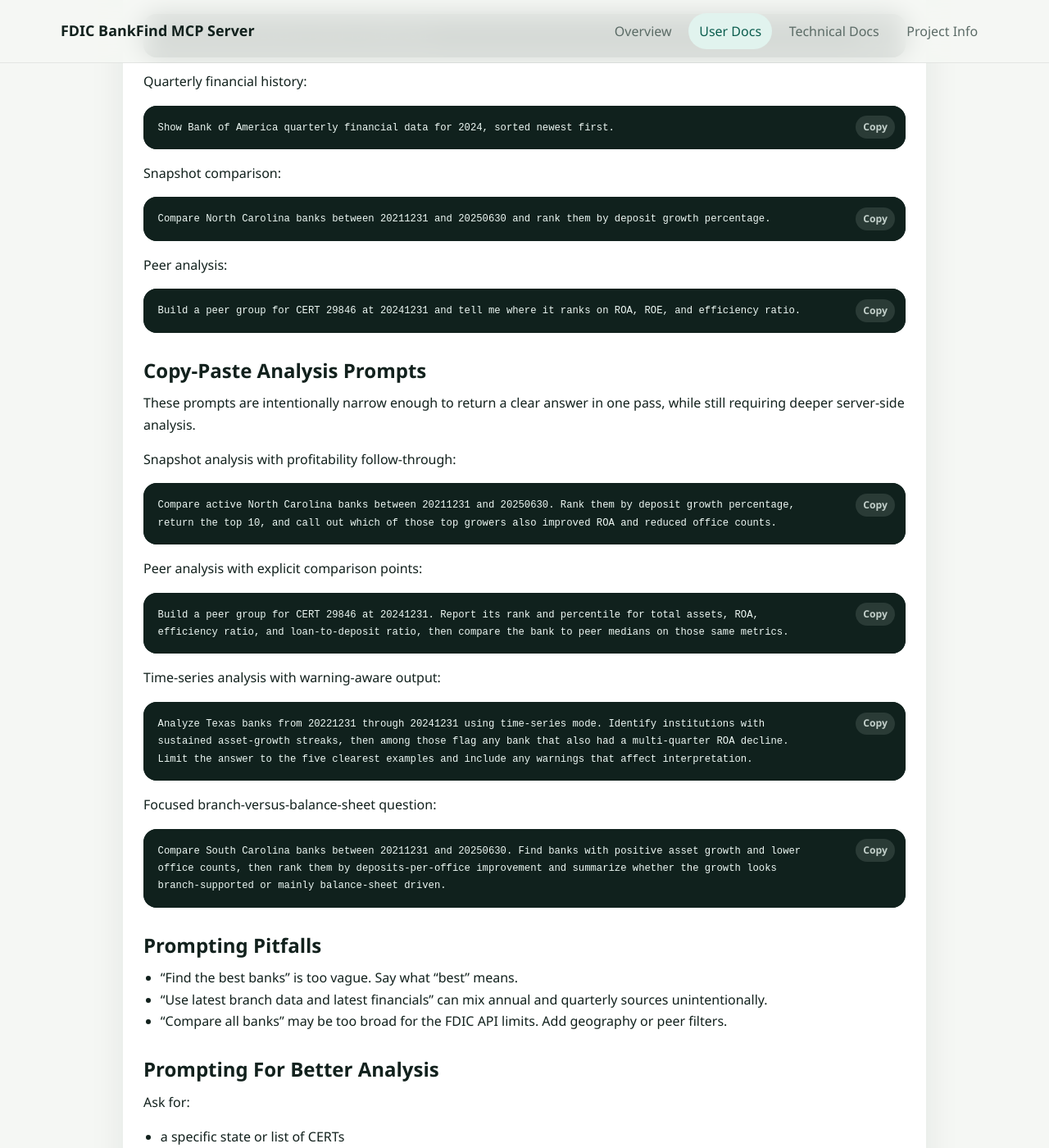
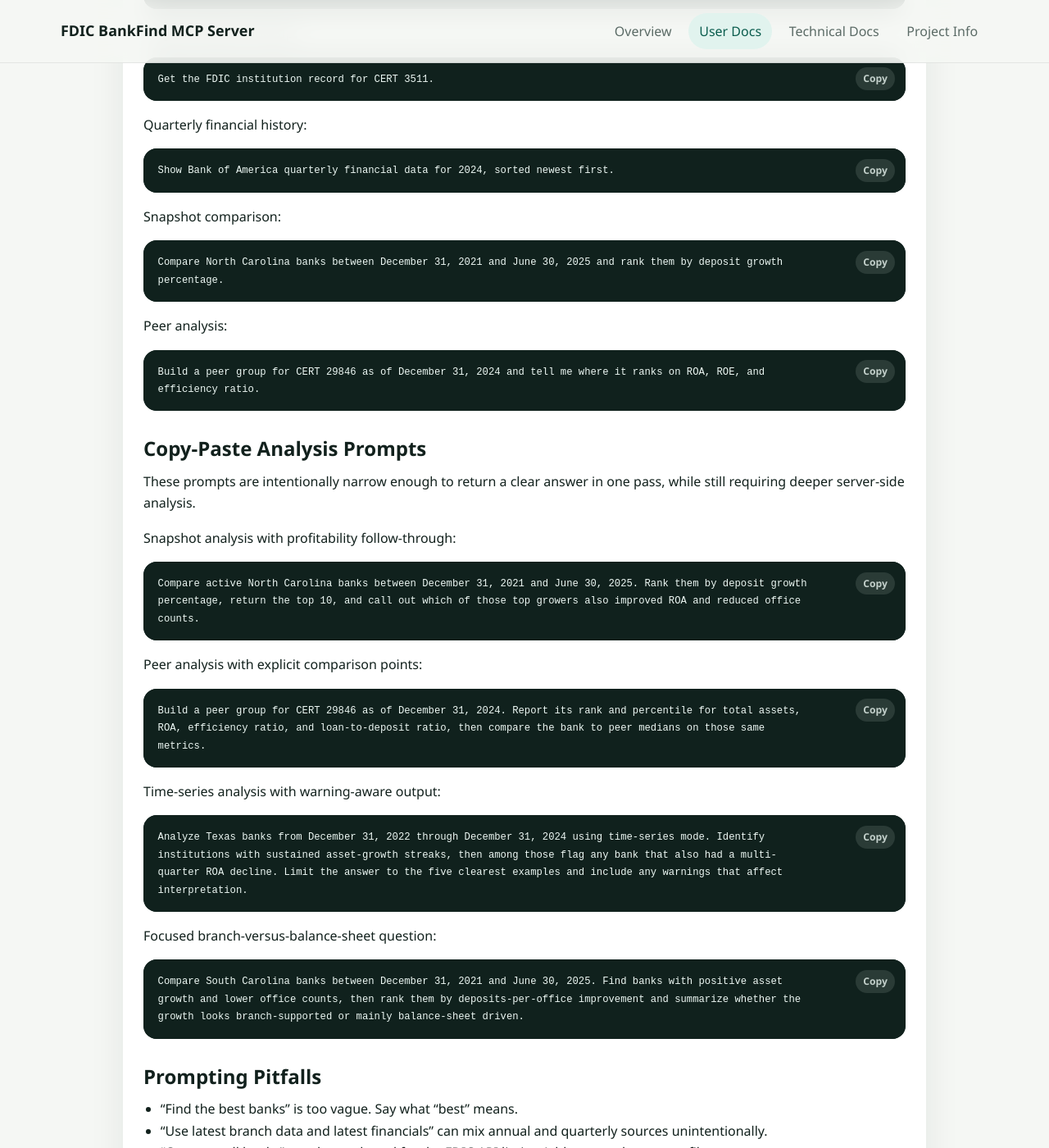
Before and after one commit to jflamb/fdic-mcp-server, a Jekyll site: the page built from docs/prompting-guide.md, in a window 1280 px wide and 1400 px high, scrolled down 1027 px. Shown: the whole window at 82% size. Built offline with Jekyll 4.4.1, drawn with Linux system fonts in a browser that asks for light colours; some of the changed text lies outside the part shown.

Commit message:
Clarify prompt date guidance

````diff
--- a/docs/prompting-guide.md
+++ b/docs/prompting-guide.md
@@ -22,7 +22,8 @@ This server works best when prompts are explicit about the dataset, time basis,
 
 ## Date Rules
 
-- Financial, summary, and demographics queries use `REPDTE` in `YYYYMMDD` format.
+- You can describe dates naturally in prompts. The model or tool layer may translate them into `REPDTE` values behind the scenes when needed.
+- Financial, summary, and demographics queries use `REPDTE` in `YYYYMMDD` format at the tool/query level.
 - Summary of Deposits data is annual branch data as of June 30.
 - Do not mix quarterly financial questions with annual branch questions unless the prompt acknowledges the different dates.
 
@@ -49,13 +50,13 @@ Show Bank of America quarterly financial data for 2024, sorted newest first.
 Snapshot comparison:
 
 ```text
-Compare North Carolina banks between 20211231 and 20250630 and rank them by deposit growth percentage.
+Compare North Carolina banks between December 31, 2021 and June 30, 2025 and rank them by deposit growth percentage.
 ```
 
 Peer analysis:
 
 ```text
-Build a peer group for CERT 29846 at 20241231 and tell me where it ranks on ROA, ROE, and efficiency ratio.
+Build a peer group for CERT 29846 as of December 31, 2024 and tell me where it ranks on ROA, ROE, and efficiency ratio.
 ```
 
 ## Copy-Paste Analysis Prompts
@@ -65,25 +66,25 @@ These prompts are intentionally narrow enough to return a clear answer in one pa
 Snapshot analysis with profitability follow-through:
 
 ```text
-Compare active North Carolina banks between 20211231 and 20250630. Rank them by deposit growth percentage, return the top 10, and call out which of those top growers also improved ROA and reduced office counts.
+Compare active North Carolina banks between December 31, 2021 and June 30, 2025. Rank them by deposit growth percentage, return the top 10, and call out which of those top growers also improved ROA and reduced office counts.
 ```
 
 Peer analysis with explicit comparison points:
 
 ```text
-Build a peer group for CERT 29846 at 20241231. Report its rank and percentile for total assets, ROA, efficiency ratio, and loan-to-deposit ratio, then compare the bank to peer medians on those same metrics.
+Build a peer group for CERT 29846 as of December 31, 2024. Report its rank and percentile for total assets, ROA, efficiency ratio, and loan-to-deposit ratio, then compare the bank to peer medians on those same metrics.
 ```
 
 Time-series analysis with warning-aware output:
 
 ```text
-Analyze Texas banks from 20221231 through 20241231 using time-series mode. Identify institutions with sustained asset-growth streaks, then among those flag any bank that also had a multi-quarter ROA decline. Limit the answer to the five clearest examples and include any warnings that affect interpretation.
+Analyze Texas banks from December 31, 2022 through December 31, 2024 using time-series mode. Identify institutions with sustained asset-growth streaks, then among those flag any bank that also had a multi-quarter ROA decline. Limit the answer to the five clearest examples and include any warnings that affect interpretation.
 ```
 
 Focused branch-versus-balance-sheet question:
 
 ```text
-Compare South Carolina banks between 20211231 and 20250630. Find banks with positive asset growth and lower office counts, then rank them by deposits-per-office improvement and summarize whether the growth looks branch-supported or mainly balance-sheet driven.
+Compare South Carolina banks between December 31, 2021 and June 30, 2025. Find banks with positive asset growth and lower office counts, then rank them by deposits-per-office improvement and summarize whether the growth looks branch-supported or mainly balance-sheet driven.
 ```
 
 ## Prompting Pitfalls
````
Also changed, not shown: tasks/lessons.md (+1 -0 lines).
